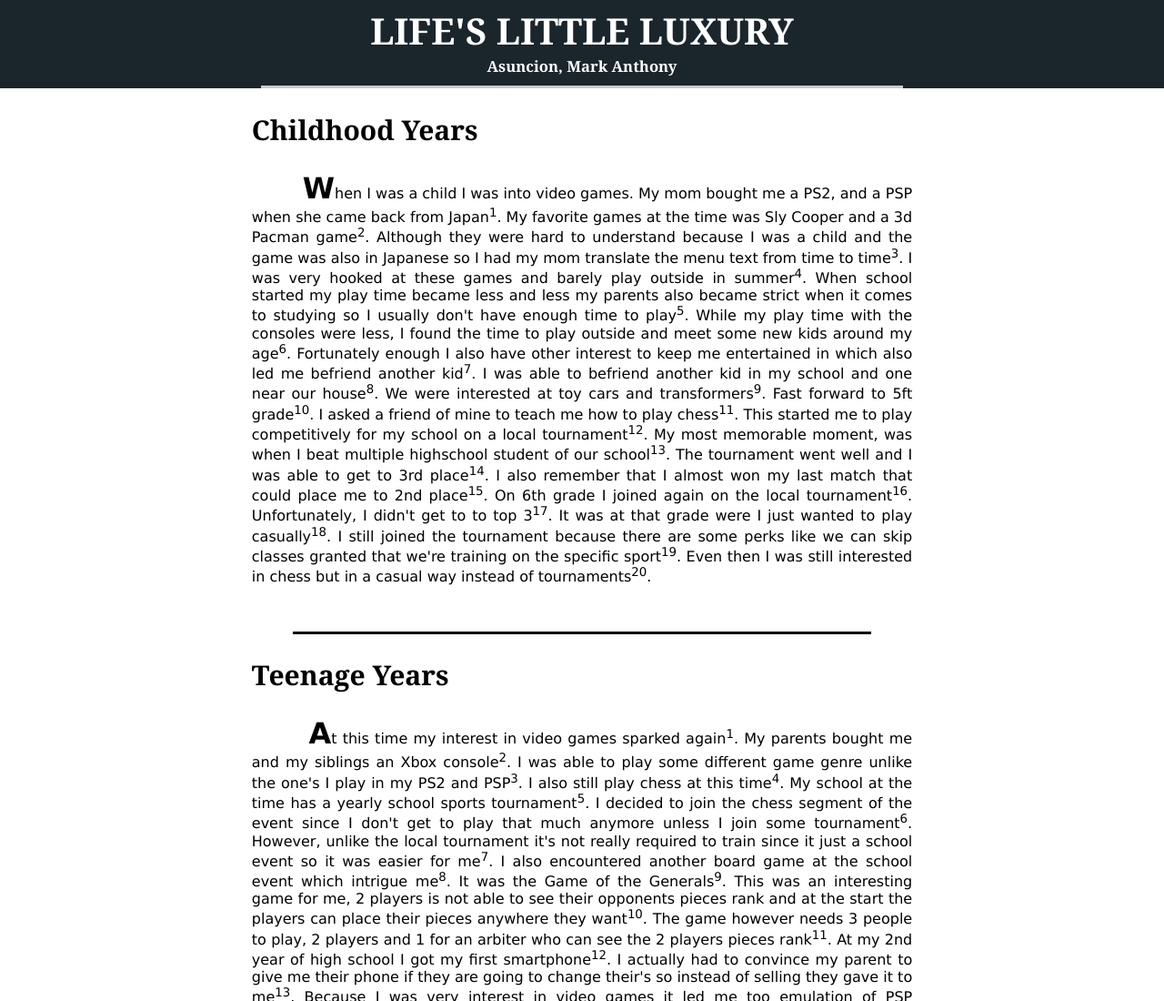
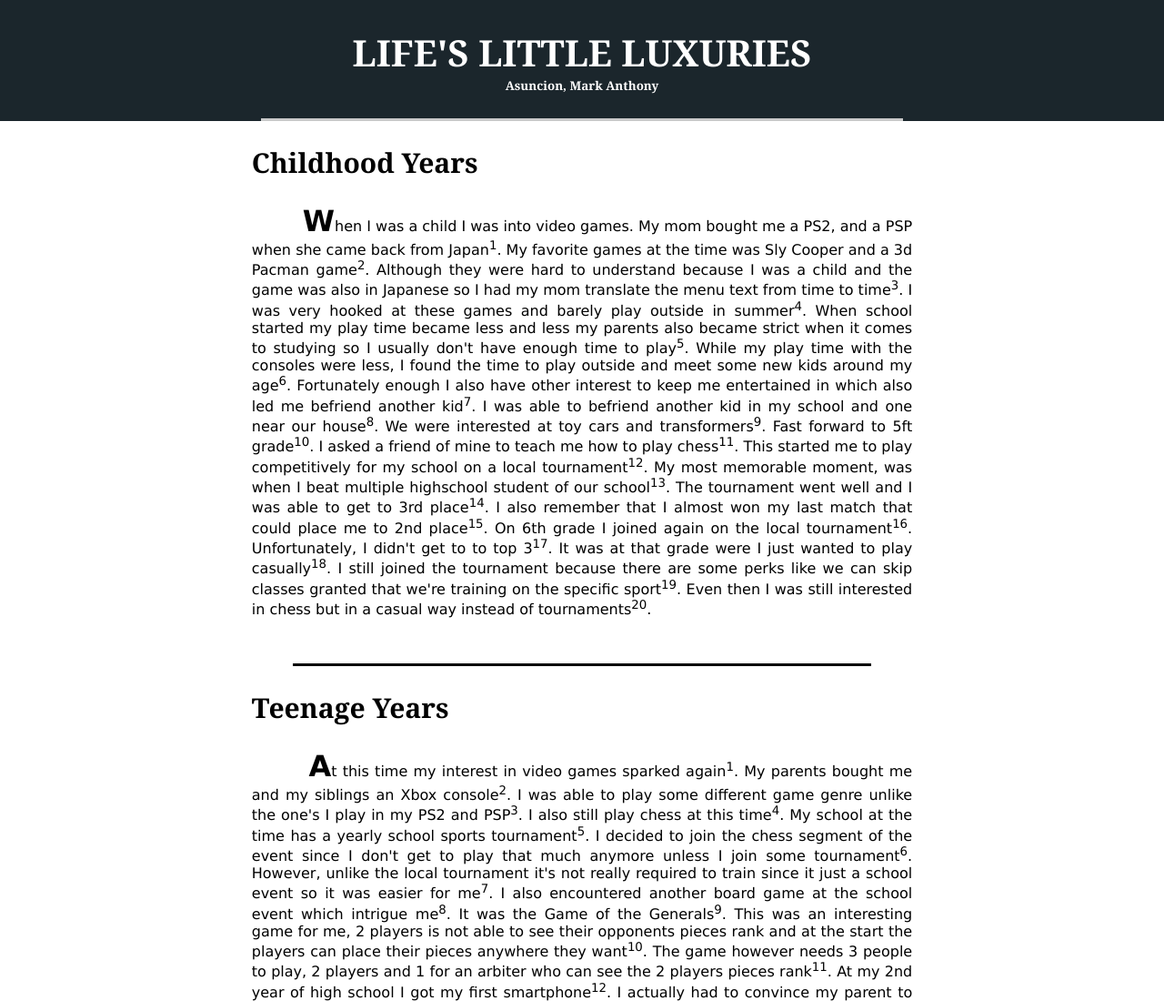
Before and after one commit to Mark-Asuncion/Mark-Asuncion.github.io, a plain HTML site: page index.html in a window 1280 px wide. Shown: the top 1100 px of the page at 91% size. Drawn offline with Linux system fonts and the light colour scheme.

Commit message:
bigger header

```diff
--- a/index.html
+++ b/index.html
@@ -8,9 +8,9 @@
       font-size: 1.25em; margin: auto;">
   <!--CSAD-->
   <!--Asuncion, Mark Anthony-->
-  <div style="background-color: #1B262C;padding: .31em 0 0 0; color: white;">
-    <h1 align="center" style="font-family: Georgia, 'Times New Roman', Times, serif; margin: auto;">LIFE'S LITTLE LUXURY</h1>
-    <h5 align="center" style="font-family: Georgia, 'Times New Roman', Times, serif; margin: 0 0 .31em 0;">Asuncion, Mark Anthony</h5>
+  <div style="background-color: #1B262C;padding: 1.5em 0 0 0; color: white;">
+    <h1 align="center" style="font-family: Georgia, 'Times New Roman', Times, serif; margin: auto;">LIFE'S LITTLE LUXURIES</h1>
+    <h6 align="center" style="font-family: Georgia, 'Times New Roman', Times, serif; margin: 0 0 2em 0;">Asuncion, Mark Anthony</h6>
     <hr size="3" color="#c9c9c9" width="55%" align="center">
   </div>
 
```
